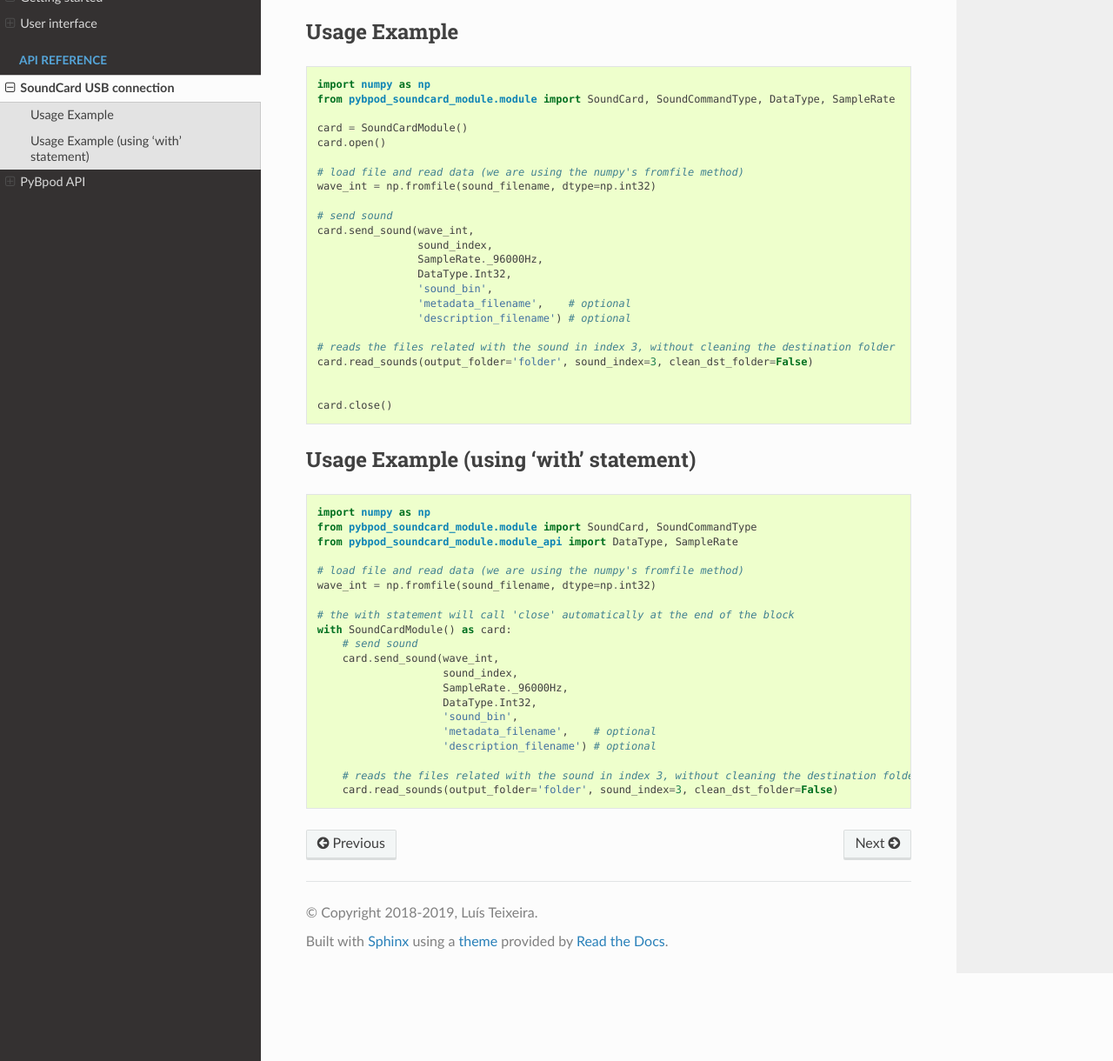
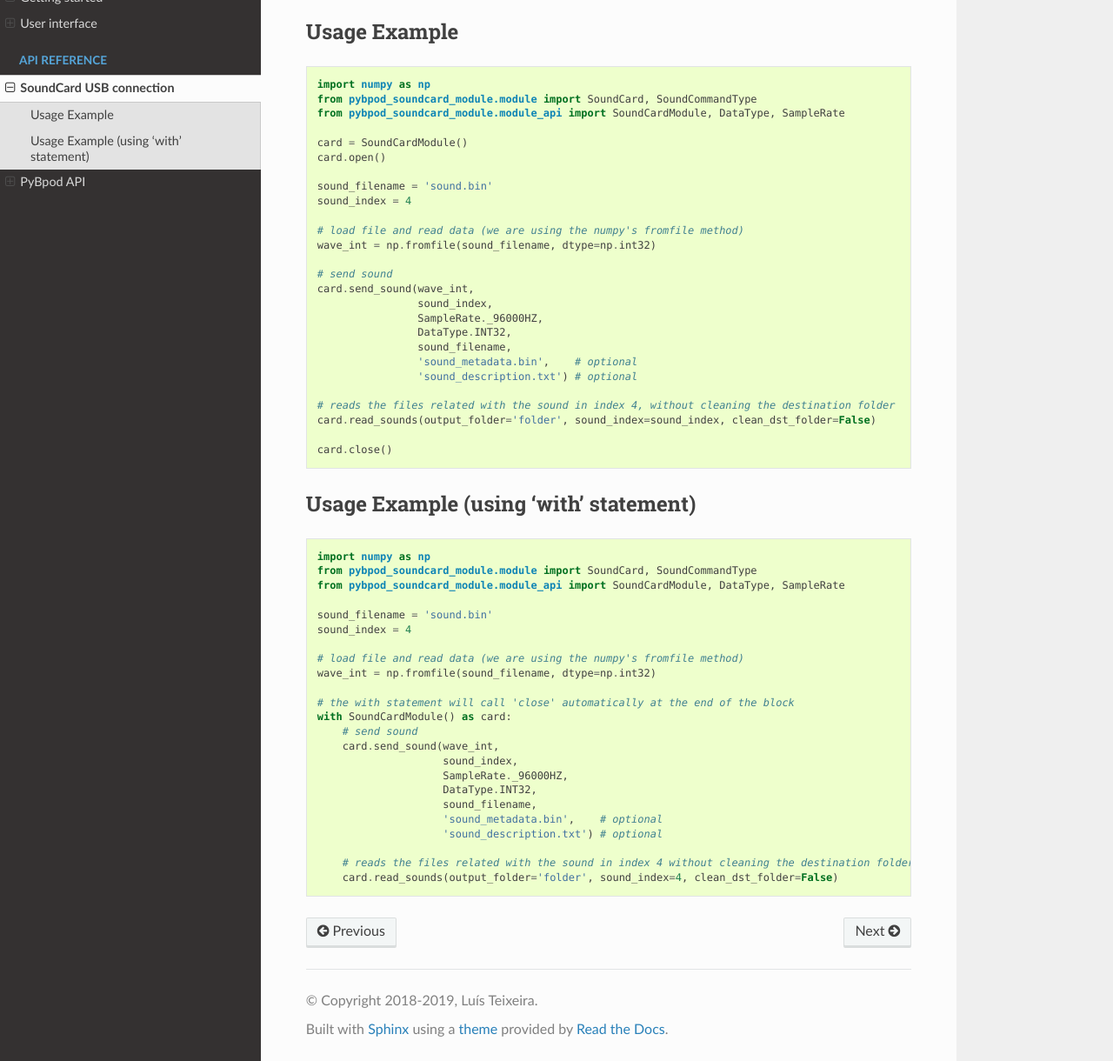
Before and after one commit to pybpod/pybpod-gui-plugin-soundcard, a Sphinx documentation site: the page built from docs/source/usb-api.rst, in a window 1280 px wide and 1400 px high, scrolled down 337 px, cut to the strip 180-1400 px from the top of the window. Shown: the whole strip at 87% size. Built offline with Sphinx 7.4.7 and the Read the Docs theme 2.0.0, drawn with Linux system fonts in a browser that asks for light colours.

Commit message:
Fixed errors on the examples in the documentation

```diff
--- a/docs/source/pybpod-api.rst
+++ b/docs/source/pybpod-api.rst
@@ -26,7 +26,7 @@ Usage Example
     my_bpod = Bpod(serial_port='/dev/ttyACM0')
 
     # get first SoundBoard module connected to a Bpod serial port
-    sound_module = [x for x in my_bpod.modules if x.name == 'SoundBoard1'][0]
+    sound_module = [x for x in my_bpod.modules if x.name == 'SoundCard1'][0]
     sound_module_play = 1
 
     card = (SoundCard)(sound_module)
--- a/docs/source/usb-api.rst
+++ b/docs/source/usb-api.rst
@@ -21,10 +21,14 @@ Usage Example
 .. code:: python
 
     import numpy as np
-    from pybpod_soundcard_module.module import SoundCard, SoundCommandType, DataType, SampleRate
+    from pybpod_soundcard_module.module import SoundCard, SoundCommandType
+    from pybpod_soundcard_module.module_api import SoundCardModule, DataType, SampleRate
 
     card = SoundCardModule()
     card.open()
+
+    sound_filename = 'sound.bin'
+    sound_index = 4
 
     # load file and read data (we are using the numpy's fromfile method)
     wave_int = np.fromfile(sound_filename, dtype=np.int32)
@@ -32,15 +36,14 @@ Usage Example
     # send sound
     card.send_sound(wave_int,
                     sound_index,
-                    SampleRate._96000Hz,
-                    DataType.Int32,
-                    'sound_bin',
-                    'metadata_filename',    # optional
-                    'description_filename') # optional
+                    SampleRate._96000HZ,
+                    DataType.INT32,
+                    sound_filename,
+                    'sound_metadata.bin',    # optional
+                    'sound_description.txt') # optional
 
-    # reads the files related with the sound in index 3, without cleaning the destination folder
-    card.read_sounds(output_folder='folder', sound_index=3, clean_dst_folder=False)
-
+    # reads the files related with the sound in index 4, without cleaning the destination folder
+    card.read_sounds(output_folder='folder', sound_index=sound_index, clean_dst_folder=False)
 
     card.close()
 
@@ -51,7 +54,10 @@ Usage Example (using 'with' statement)
 
     import numpy as np
     from pybpod_soundcard_module.module import SoundCard, SoundCommandType
-    from pybpod_soundcard_module.module_api import DataType, SampleRate
+    from pybpod_soundcard_module.module_api import SoundCardModule, DataType, SampleRate
+
+    sound_filename = 'sound.bin'
+    sound_index = 4
 
     # load file and read data (we are using the numpy's fromfile method)
     wave_int = np.fromfile(sound_filename, dtype=np.int32)
@@ -61,11 +67,11 @@ Usage Example (using 'with' statement)
         # send sound
         card.send_sound(wave_int,
                         sound_index,
-                        SampleRate._96000Hz,
-                        DataType.Int32,
-                        'sound_bin',
-                        'metadata_filename',    # optional
-                        'description_filename') # optional
+                        SampleRate._96000HZ,
+                        DataType.INT32,
+                        sound_filename,
+                        'sound_metadata.bin',    # optional
+                        'sound_description.txt') # optional
 
-        # reads the files related with the sound in index 3, without cleaning the destination folder
-        card.read_sounds(output_folder='folder', sound_index=3, clean_dst_folder=False)
+        # reads the files related with the sound in index 4 without cleaning the destination folder
+        card.read_sounds(output_folder='folder', sound_index=4, clean_dst_folder=False)
```
